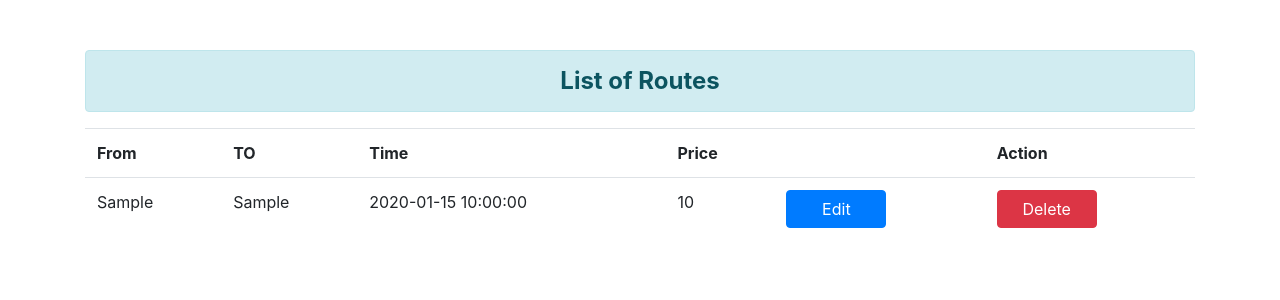
After one commit to udamadu11/Train_ticket, a PHP site: page /viewRoutes.php in a window 1280 px wide. The commit adds this page. Shown: the top 300 px of the page. Run offline with PHP 8.4, Linux system fonts and the light colour scheme; tables that the repository leaves empty or names only in its code hold one stand-in row (values such as "Sample post"); some libraries are stand-ins or nearby versions.

Commit message:
view Routes

```diff
--- a/php/register.php
+++ b/php/register.php
@@ -84,11 +84,11 @@
 		<h3 class="error-msg"><?php include('include/message.php'); ?></h3>
 		<h2>User Registration</h2>
 		<div class="input_field-5">
-            <div class="mb-3">
+
 				<p>First Name</p>
 				<input type="text"  name="first_name" id="first_name" placeholder="Enter First Name" required>
 				<div class="redText"> <?php echo $errors['first_name']; ?>	</div>
-            </div>
+
 				<p>Last Name</p>
 				<input type="text" class="input-4" name="last_name" id="last_name" placeholder="Enter Last Name" required>
 				<div class="redText"> <?php echo $errors['last_name']; ?>	</div>
--- /dev/null
+++ b/php/viewRoutes.php
@@ -0,0 +1,75 @@
+<?php include('include/connection.php') ?>
+
+<!DOCTYPE html>
+<html>
+<head>
+	<title>View Routes</title>
+	<link rel="stylesheet" type="text/css" href="../bootstrap/css/bootstrap.css">
+</head>
+<body>
+	<div class="container" style="margin-top: 50px;">
+		<div class="alert alert-info" role="alert" style="font-weight:bold;font-size: 24px;">
+  		<center>List of Routes</center>
+		</div>
+		<table class="table table-hover">
+	<tr tr style="font-size: 16px;padding: 10 10px;font-weight: bold;">
+		<th>From</th>
+		<th>TO</th>
+		<th>Time</th>
+		<th>Price</th>
+		<th></th>
+		<th>Action</th>
+	</tr>
+	<?php
+		//retrive all the data from routes table
+		$sql = "SELECT * FROM routes";
+		//Performs a query on Database
+		$result = mysqli_query($con,$sql);
+
+		if ($result -> num_rows > 0) {//Return the number of rows in result set
+			while ($row = $result -> fetch_assoc()) { //Fetch a result row as an associative array
+				echo "
+			<tr>
+				<td>".$row['from_where']."</td>
+				<td>".$row['to_where']."</td>
+				<td>".$row['time_sc']."</td>
+				<td>".$row['price']."</td>
+				<td>
+					<form method=\"post\" action=\"editRoutes.php\">
+						<input type=\"hidden\" name=\"edit\" value=".$row['id'].">
+						<input type=\"submit\" name=\"submit\" value=\"Edit\" class=\"btn btn-primary\" style=\"width:100px;\">
+					</form>
+				</td>
+				<td>
+					<form method=\"post\">
+						<input type=\"hidden\" value=".$row['id']." name=\"delete\">
+						<input class=\"btn btn-danger\" type=\"submit\" name=\"submit2\" value=\"Delete\" style=\"width:100px;\">
+					</form>
+				</td>
+			</tr>
+		";
+			}
+		echo "</table>";
+
+
+		}
+	?>
+</table>
+	</div>
+
+</body>
+</html>
+<?php
+if (isset($_POST['submit2'])) {
+	$d_id = $_POST['delete'];
+	//Delete Data from routes table by id After clicking delete button
+	$delete_query ="DELETE FROM routes WHERE id = '$d_id' ";
+	$delete_result = mysqli_query($con,$delete_query);
+	if ($delete_result) {
+		//after performs a query on database get alet
+		echo "<script>alert('Successfuly Removed...')</script>";
+            echo "<script>window.open('viewRoutes.php','_self')</script>";
+	}
+	}
+	mysqli_close($con);
+?>
```
Also changed, not shown: php/editRoutes.php (added, +88 -0 lines).
